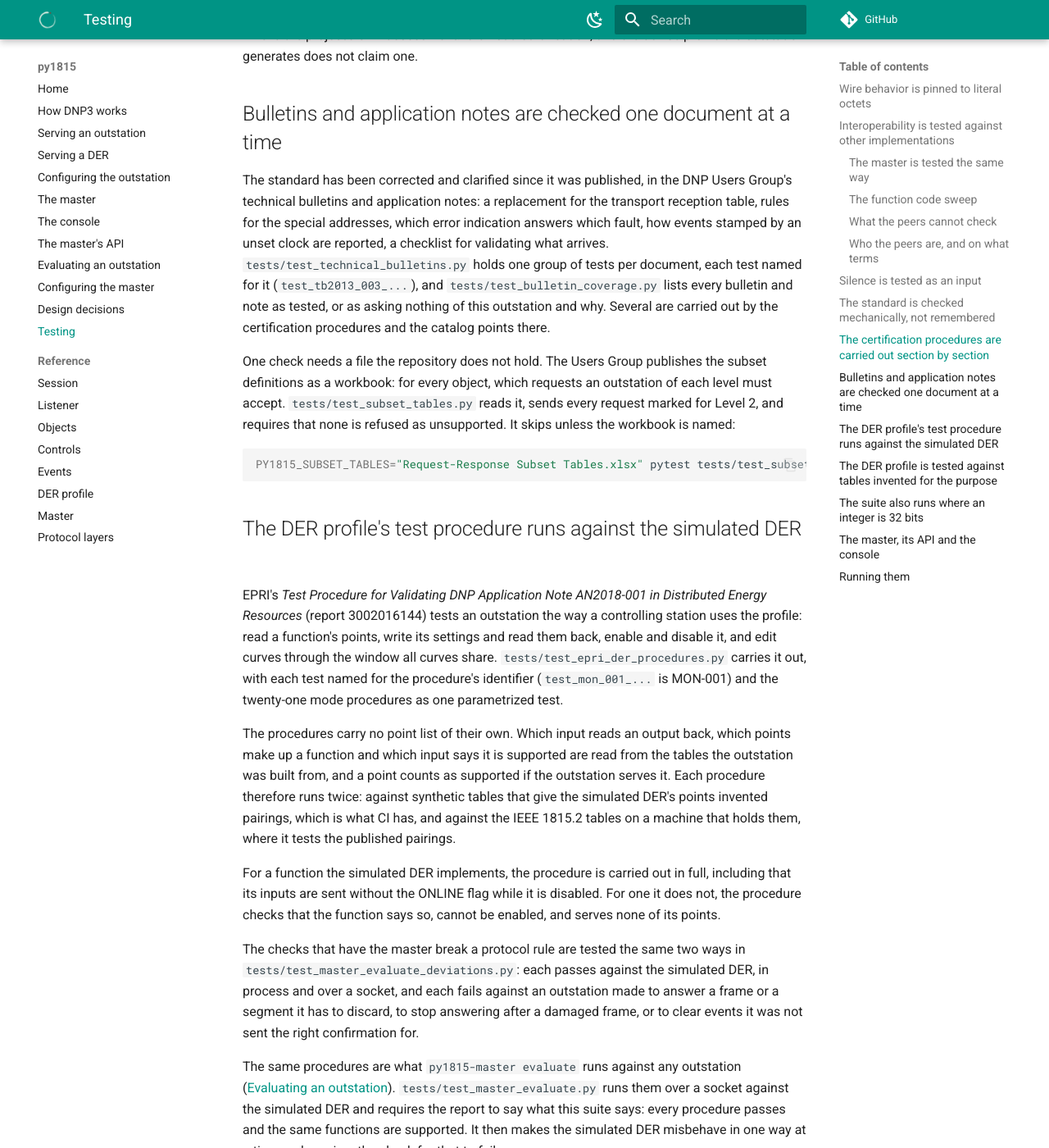
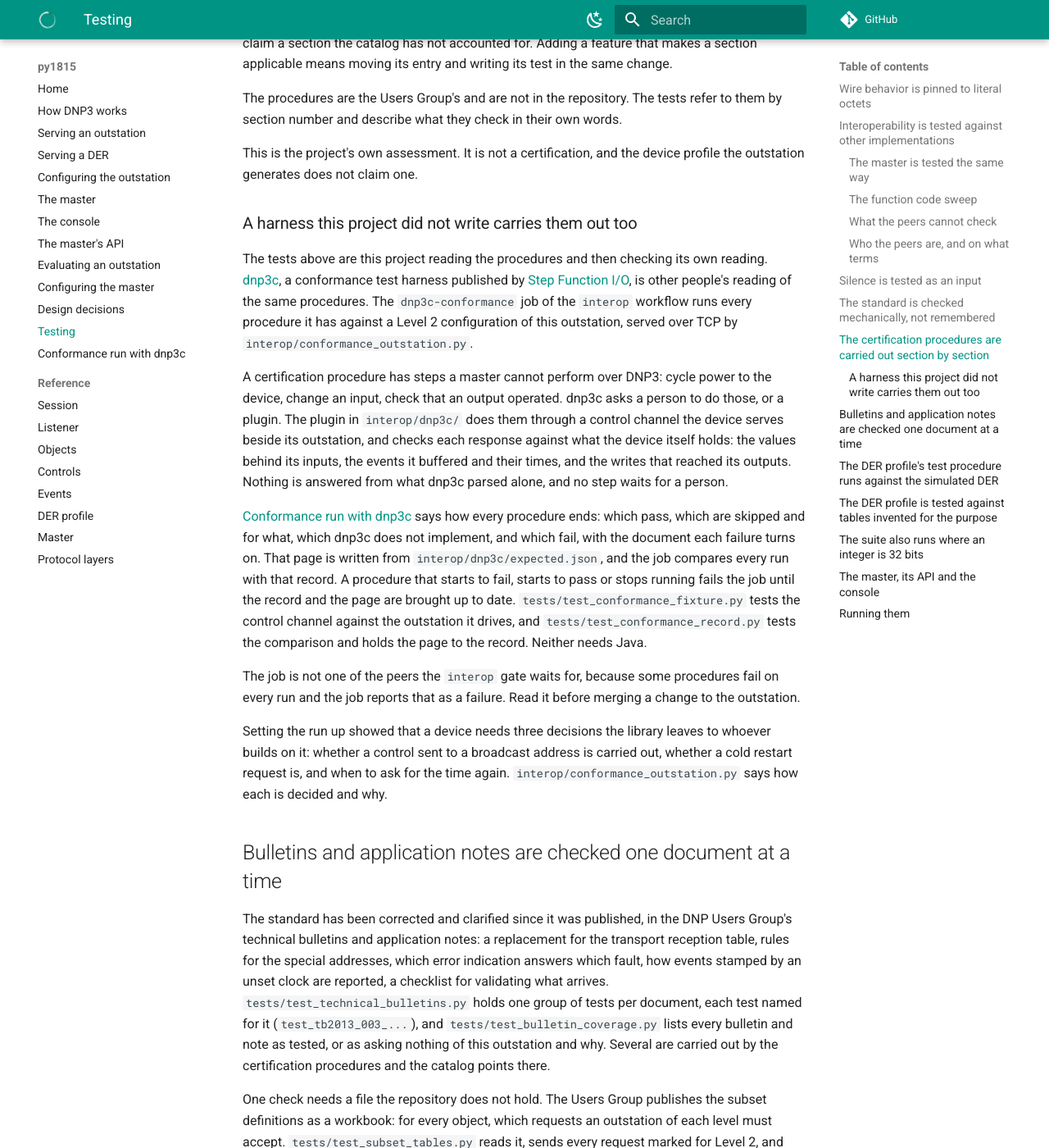
Before and after one commit to DERSecurity/py1815, an MkDocs documentation site: the page built from docs/testing.md, in a window 1280 px wide and 1400 px high, scrolled down 5478 px. Shown: the whole window at 82% size. Built offline with MkDocs 1.6.1 and Material for MkDocs 9.7.7, drawn with Linux system fonts in a browser that asks for light colours; comment, search, counter and statistics services are not loaded; some of the changed text lies outside the part shown.

Commit message:
Say how each conformance procedure ends, in a page held to the record
docs/conformance.md is the summary a reader of the repository gets: the tool
and its version, how each section ends, each procedure that fails with the
document the failure turns on, each option that is off and why, what the tool
does not implement and what it does not cover. Its tables are printed from
expected.json by check_outcomes.py, and a test fails when the page does not
carry them as the record has them, so the page cannot say something a run
would contradict.

The testing guide, the README, CONTRIBUTING and the unsolicited plan say that
the run exists and credit Step Function I/O for the tool. The plan's open item
on interoperability is now done in part: an independent master runs the
unsolicited procedures against an outstation that sends them.

The tests of the record are left out of the source distribution with the
other tests of interop/.

```diff
--- a/docs/testing.md
+++ b/docs/testing.md
@@ -121,6 +121,14 @@ at the object level by the unit suite.
 The masters are other people's work, and this page leans on them, so they are
 credited here and not only in the directory that runs them.
 
+**[dnp3c](https://github.com/stepfunc/dnp3c)**, the conformance test harness, is also
+published by [Step Function I/O](https://stepfunc.io). It is licensed under the
+[GNU General Public License v3.0 only](https://github.com/stepfunc/dnp3c/blob/main/LICENSE),
+which is better read than summarized. The plugin that drives it is a separate program in
+`interop/dnp3c/` that links the tool's library and is used only in this repository's
+tests. Nothing of the tool or the plugin is linked into, distributed with, or depended on
+by this library, and neither the wheel nor the source distribution carries any of it.
+
 **[`dnp3`](https://github.com/stepfunc/dnp3)** is published by [Step Function I/O](https://stepfunc.io).
 It is used under their public [license](https://github.com/stepfunc/dnp3/blob/main/LICENSE.txt), which is not an open-source
 license and is better read than summarized. Step Function I/O has said that
@@ -230,6 +238,41 @@ them by section number and describe what they check in their own words.
 
 This is the project's own assessment. It is not a certification, and the device
 profile the outstation generates does not claim one.
+
+### A harness this project did not write carries them out too
+
+The tests above are this project reading the procedures and then checking its own
+reading. [dnp3c](https://github.com/stepfunc/dnp3c), a conformance test harness published
+by [Step Function I/O](https://stepfunc.io), is other people's reading of the same
+procedures. The `dnp3c-conformance` job of the `interop` workflow runs every procedure it
+has against a Level 2 configuration of this outstation, served over TCP by
+`interop/conformance_outstation.py`.
+
+A certification procedure has steps a master cannot perform over DNP3: cycle power to the
+device, change an input, check that an output operated. dnp3c asks a person to do those,
+or a plugin. The plugin in `interop/dnp3c/` does them through a control channel the device
+serves beside its outstation, and checks each response against what the device itself
+holds: the values behind its inputs, the events it buffered and their times, and the
+writes that reached its outputs. Nothing is answered from what dnp3c parsed alone, and no
+step waits for a person.
+
+[Conformance run with dnp3c](conformance.md) says how every procedure ends: which pass,
+which are skipped and for what, which dnp3c does not implement, and which fail, with the
+document each failure turns on. That page is written from
+`interop/dnp3c/expected.json`, and the job compares every run with that record. A
+procedure that starts to fail, starts to pass or stops running fails the job until the
+record and the page are brought up to date. `tests/test_conformance_fixture.py` tests the
+control channel against the outstation it drives, and `tests/test_conformance_record.py`
+tests the comparison and holds the page to the record. Neither needs Java.
+
+The job is not one of the peers the `interop` gate waits for, because some procedures
+fail on every run and the job reports that as a failure. Read it before merging a change
+to the outstation.
+
+Setting the run up showed that a device needs three decisions the library leaves to
+whoever builds on it: whether a control sent to a broadcast address is carried out,
+whether a cold restart request is, and when to ask for the time again.
+`interop/conformance_outstation.py` says how each is decided and why.
 
 ## Bulletins and application notes are checked one document at a time
 
@@ -378,6 +421,11 @@ The interoperability jobs need peers that are not installed by the dev extras,
 so they run in continuous integration rather than locally. See
 `.github/workflows/interop.yml`.
 
+The conformance run needs Java 17 or newer and Maven. With those it runs locally in
+several minutes;
+[`interop/dnp3c/README.md`](https://github.com/DERSecurity/py1815/blob/main/interop/dnp3c/README.md)
+has the commands.
+
 The 32-bit run needs Docker with QEMU's ARM emulation registered. With that in
 place it is the command the `test-arm32` job runs:
 
--- a/mkdocs.yml
+++ b/mkdocs.yml
@@ -77,6 +77,7 @@ nav:
   - Configuring the master: master-config.md
   - Design decisions: DESIGN.md
   - Testing: testing.md
+  - Conformance run with dnp3c: conformance.md
   - Reference:
       - Session: reference/session.md
       - Listener: reference/server.md
--- a/pyproject.toml
+++ b/pyproject.toml
@@ -122,6 +122,7 @@ exclude = [
     "tests/test_interop_fixture.py",
     "tests/test_interop_capture.py",
     "tests/test_conformance_fixture.py",
+    "tests/test_conformance_record.py",
     # The same, for the changelog assembler under `scripts/`, which is release
     # tooling and is not shipped either.
     "tests/test_changelog_fragments.py",
```
Also changed, not shown: CONTRIBUTING.md (+10 -0 lines), README.md (+13 -1 lines), docs/DESIGN.md (+3 -1 lines), docs/conformance.md (added, +183 -0 lines), docs/planning/UNSOLICITED.md (+10 -4 lines), 2 other files.
